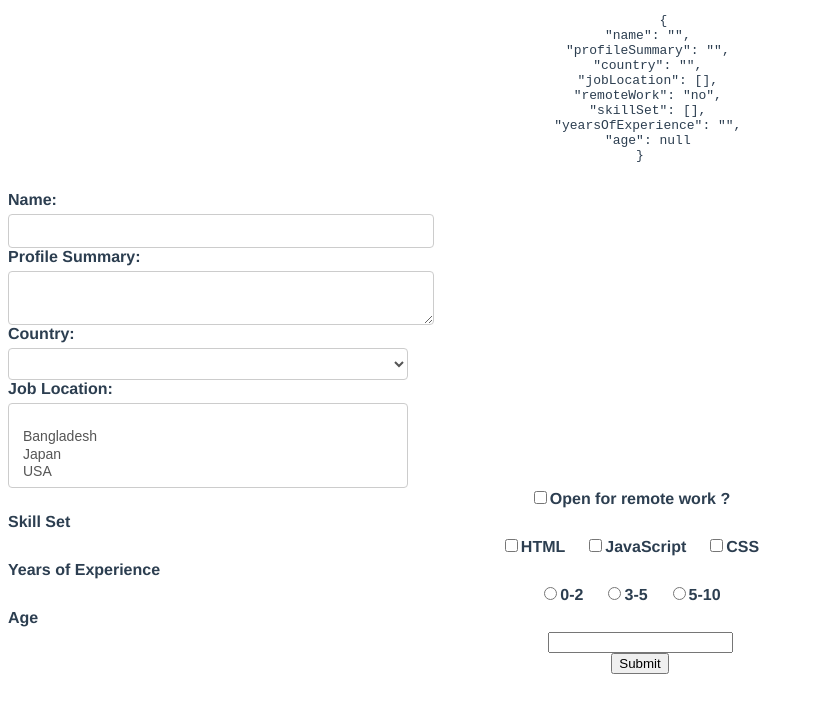
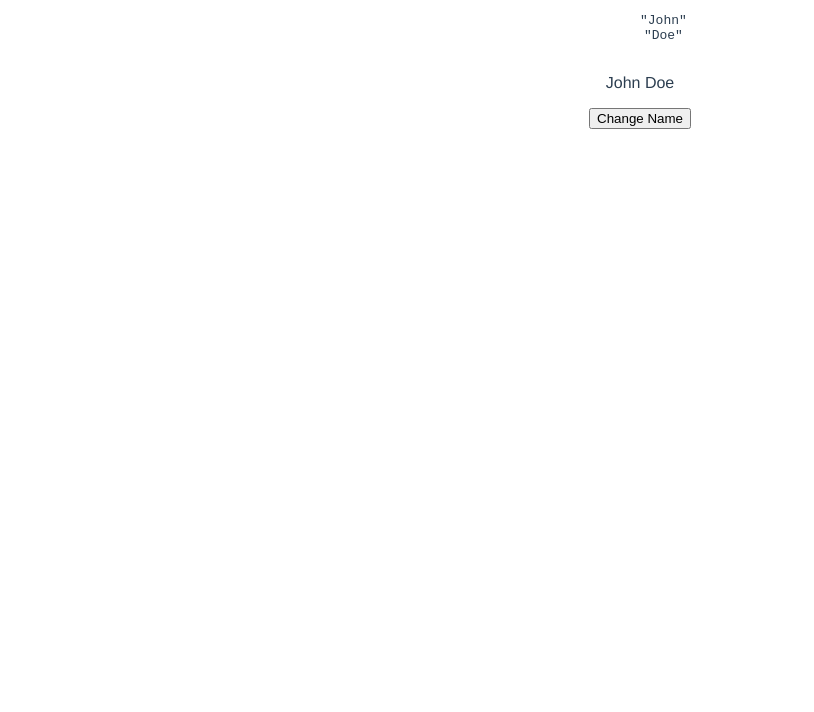
Before and after one commit to utshab-roy/vue-ui, a Vue app: page / in a window 1280 px wide. Shown: the top 712 px of the page, without its empty margins (0-814 px from the left). Built offline with nearby package versions, Linux system fonts and the light colour scheme.

Commit message:
getter and setter created for computed proparty demo

```diff
--- a/src/App.vue
+++ b/src/App.vue
@@ -1,82 +1,15 @@
 <template>
+
   <div>
     <pre>
-      {{ JSON.stringify(formValues, null, 2) }}
+      {{ JSON.stringify(firstName, null, 2) }}
+      {{ JSON.stringify(lastName, null, 2) }}
     </pre>
+
+    <p>{{ fullName }}</p>
+
+    <button @click="changeName">Change Name</button>
   </div>
-
-<!-- using preventDefault as modifyer -->
-  <form @submit.prevent="submitForm">
-
-    <div>
-      <label for="name">Name:</label>
-      <input type="text" id="name" v-model.trim.lazy="formValues.name">
-    </div>
-
-     <div>
-      <label for="profile">Profile Summary:</label>
-      <textarea id="profile" v-model="formValues.profileSummary" />
-    </div>
-
-    <div>
-      <label for="country">Country:</label>
-      <select id="country" v-model="formValues.country">
-          <option value=""></option>
-          <option value="bangladesh">Bangladesh</option>
-          <option value="japan">Japan</option>
-          <option value="usa">USA</option>
-      </select>
-    </div>
-
-    <div>
-      <label for="job-location">Job Location:</label>
-      <select id="job-location" multiple v-model="formValues.jobLocation">
-          <option value=""></option>
-          <option value="bangladesh">Bangladesh</option>
-          <option value="japan">Japan</option>
-          <option value="usa">USA</option>
-      </select>
-    </div>
-
-    <div>
-      <input type="checkbox" id="remote-work"
-      v-model="formValues.remoteWork"
-      true-value="yes"
-      false-value="no" />
-      <label for="remoteW-work">Open for remote work ?</label>
-    </div>
-
-    <div>
-      <label>Skill Set</label>
-      <input type="checkbox" id="html" value="html" v-model="formValues.skillSet"/>
-      <label for="html">HTML</label>
-      <input type="checkbox" id="javascript" value="javascript" v-model="formValues.skillSet"/>
-      <label for="javascript">JavaScript</label>
-      <input type="checkbox" id="css" value="css" v-model="formValues.skillSet"/>
-      <label for="css">CSS</label>
-    </div>
-
-    <div>
-      <label>Years of Experience</label>
-      <input type="radio" id="0-2" value="0-2" v-model="formValues.yearOfExperience"/>
-      <label for="0-2">0-2</label>
-      <input type="radio" id="3-5" value="3-5" v-model="formValues.yearOfExperience"/>
-      <label for="3-5">3-5</label>
-      <input type="radio" id="5-10" value="5-10" v-model="formValues.yearOfExperience"/>
-      <label for="5-10">5-10</label>
-    </div>
-
-    <div>
-      <label for="age">Age</label>
-      <!-- using number modifyer to make the input store as number it will not act as string -->
-       <input type="number" id="age" v-model.number="formValues.age"/>
-    </div>
-
-    <div>
-      <button type="submit">Submit</button>
-    </div>
-
-  </form>
 
 </template>
 
@@ -85,25 +18,28 @@ export default {
   name: "App",
   data() {
     return {
-      formValues: {
-        name: "",
-        profileSummary: "",
-        country: "",
-        jobLocation: [],
-        // this can be boolean value, to use it no need of true-value, false value
-        remoteWork: 'no',
-        skillSet: [],
-        yearsOfExperience: '',
-        age: null,
-
-      }
+      firstName: 'John',
+      lastName: 'Doe',
     };
   },
   methods: {
-    submitForm() {
-      console.log('Form values', this.formValues)
+    changeName() {
+      this.fullName = 'Utshab Roy';
+
     }
   },
+  computed: {
+    fullName: {
+      get() {
+        return `${this.firstName} ${this.lastName}`;
+      },
+      set(value) {
+        const names = value.split(' ')
+        this.firstName = names[0]
+        this.lastName = names[1]
+      }
+    }
+  }
 };
 </script>
 
```
